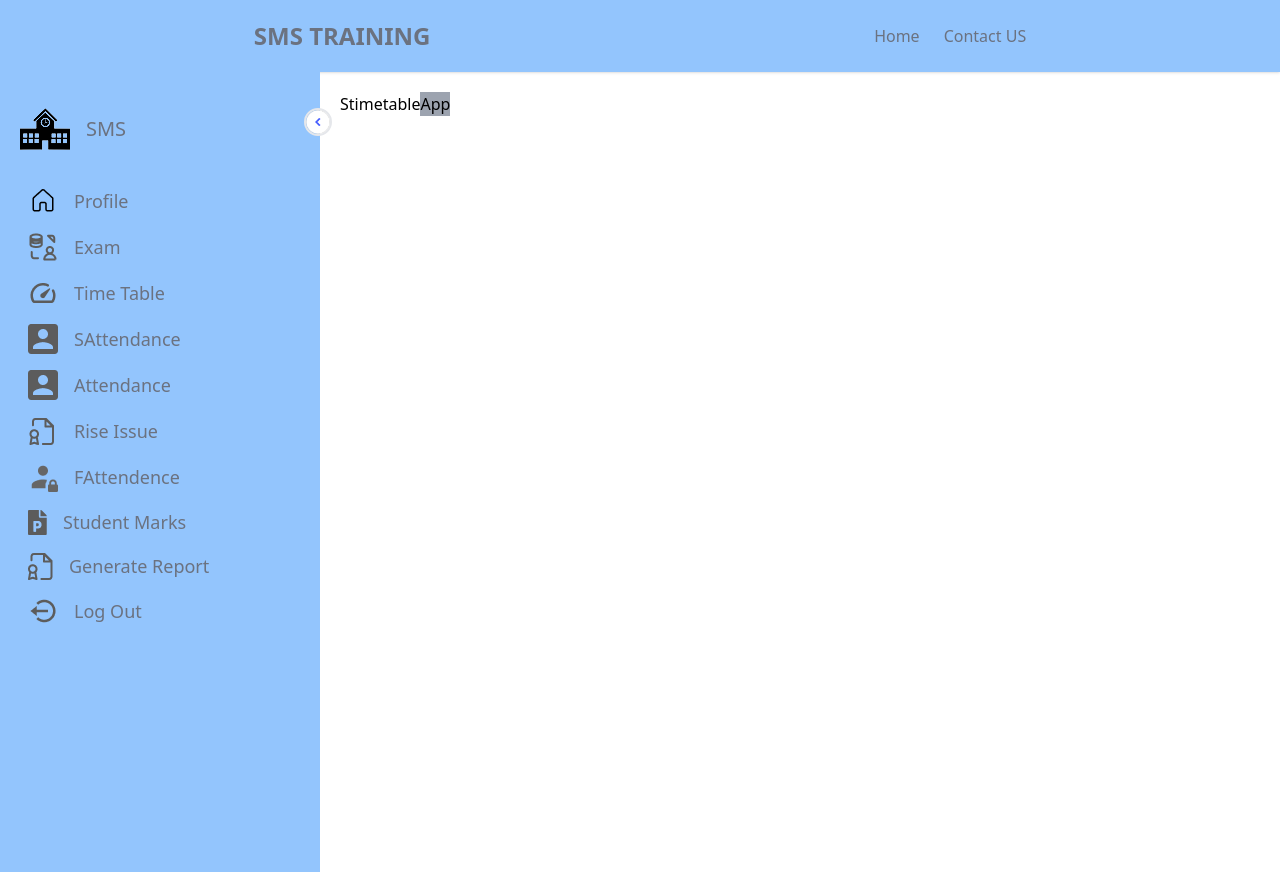
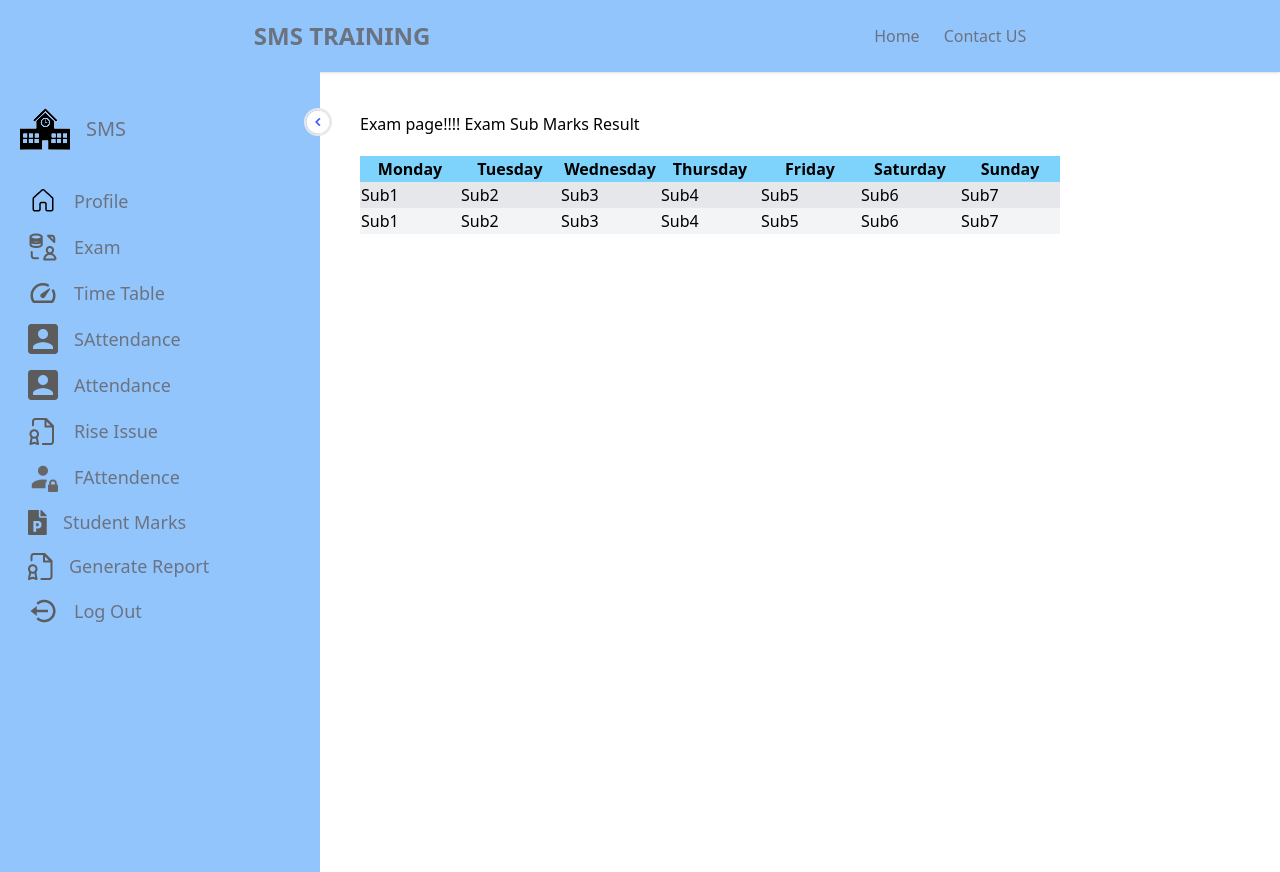
Before and after one commit to incubation-center/Electron-DesktopApp---Group7, a React (Vite) app: page /s-timetable in a window 1280 px wide. Built offline with nearby package versions, Linux system fonts and the light colour scheme.

Commit message:
update student module

```diff
--- a/package.json
+++ b/package.json
@@ -37,6 +37,7 @@
   },
   "dependencies": {
     "axios": "^1.2.1",
+    "rc-table": "^7.28.3",
     "react-router-dom": "^6.4.4"
   }
 }
--- a/src/Components/TableCustom.tsx
+++ b/src/Components/TableCustom.tsx
@@ -7,14 +7,14 @@ import {
 } from "rc-table/lib/interface";
 const bgRowColor = (record: any, index: number, indent: number): string => {
   if (index % 2 === 0) {
-    return "bg-gray-500";
+    return "bg-gray-200";
   }
-  return "bg-gray-400";
+  return "bg-gray-100";
 };
 
 const onHeaderRow = (record: any, index: number | undefined) => {
   const props: HTMLAttributes<any> | TdHTMLAttributes<any> = {
-    className: "bg-sky-500",
+    className: "bg-sky-300",
   };
   return props;
 };
--- a/src/Pages/Stimetable.tsx
+++ b/src/Pages/Stimetable.tsx
@@ -1,14 +1,88 @@
-import React from 'react'
-import Button from '@/Components/Button'
-import Table from '@/Components/Table'
-const Stimetable = () => {
+import React from "react";
+
+import Table from "rc-table";
+import TableCustom from "@/Components/TableCustom";
+
+// const headers: { key: SortKeys; label: string }[] = [
+//   { key: "id", label: "ID" },
+//   { key: "first_name", label: "First name" },
+//   { key: "last_name", label: "Last name" },
+//   { key: "email", label: "Email" },
+//   { key: "gender", label: "Gender" },
+//   { key: "ip_address", label: "IP address" },
+// ];
+
+const data = [
+  {
+    monsub: "Sub1",
+    tuesub: "Sub2",
+    wedsub: "Sub3",
+    thursub: "Sub4",
+    frisub: "Sub5",
+    satsub: "Sub6",
+    sunsub: "Sub7",
+  },
+  {
+    monsub: "Sub1",
+    tuesub: "Sub2",
+    wedsub: "Sub3",
+    thursub: "Sub4",
+    frisub: "Sub5",
+    satsub: "Sub6",
+    sunsub: "Sub7",
+  },
+];
+const columns = [
+  {
+    title: "Monday",
+    dataIndex: "monsub",
+    key: "monsub",
+    width: 100,
+  },
+  {
+    title: "Tuesday",
+    dataIndex: "tuesub",
+    key: "tuesub",
+    width: 100,
+  },
+  {
+    title: "Wednesday",
+    dataIndex: "wedsub",
+    key: "wedsub",
+    width: 100,
+  },
+  {
+    title: "Thursday",
+    dataIndex: "thursub",
+    key: "thursub",
+    width: 100,
+  },
+  {
+    title: "Friday",
+    dataIndex: "frisub",
+    key: "frisub",
+    width: 100,
+  },
+  {
+    title: "Saturday",
+    dataIndex: "satsub",
+    key: "satsub",
+    width: 100,
+  },
+  {
+    title: "Sunday",
+    dataIndex: "sunsub",
+    key: "sunsub",
+    width: 100,
+  },
+];
+function Stimetable() {
   return (
-    <div className='p-5'>
-      Stimetable
-      <Button>App</Button>
+    <div className="p-10">
+      <p className="mb-5">Exam page!!!! Exam Sub Marks Result</p>
+      <TableCustom data={data} columns={columns} />
     </div>
-
-  )
+  );
 }
 
-export default Stimetable
+export default Stimetable;
--- a/src/Pages/Student/Exam.tsx
+++ b/src/Pages/Student/Exam.tsx
@@ -33,25 +33,25 @@ const columns = [
     title: "Exam",
     dataIndex: "exam",
     key: "exam",
-    width: 100,
+    width: 200,
   },
   {
     title: "Subject",
     dataIndex: "subject",
     key: "subject",
-    width: 100,
+    width: 150,
   },
   {
     title: "Marks",
     dataIndex: "mark",
     key: "mark",
-    width: 200,
+    width: 150,
   },
   {
     title: "Result",
     dataIndex: "result",
     key: "result",
-    width: 200,
+    width: 150,
   },
   {
     title: "Operations",
@@ -62,8 +62,8 @@ const columns = [
 ];
 function Exam() {
   return (
-    <div>
-      Exam page!!!! Exam Sub Marks Result
+    <div className="p-10">
+      <p className="mb-5">Exam page!!!! Exam Sub Marks Result</p>
       <TableCustom data={data} columns={columns} />
     </div>
   );
--- a/src/Pages/Student/Sattandance.tsx
+++ b/src/Pages/Student/Sattandance.tsx
@@ -1,9 +1,72 @@
+import React from "react";
 
+import Table from "rc-table";
+import TableCustom from "@/Components/TableCustom";
 
-const Sattandance = () => {
+// const headers: { key: SortKeys; label: string }[] = [
+//   { key: "id", label: "ID" },
+//   { key: "first_name", label: "First name" },
+//   { key: "last_name", label: "Last name" },
+//   { key: "email", label: "Email" },
+//   { key: "gender", label: "Gender" },
+//   { key: "ip_address", label: "IP address" },
+// ];
+
+const columns = [
+  {
+    title: "Subject",
+    dataIndex: "subject",
+    key: "subject",
+    width: 200,
+  },
+  {
+    title: "Total",
+    dataIndex: "total",
+    key: "total",
+    width: 150,
+  },
+  {
+    title: "Present",
+    dataIndex: "present",
+    key: "present",
+    width: 150,
+  },
+  {
+    title: "Absent",
+    dataIndex: "absent",
+    key: "absent",
+    width: 150,
+  },
+  {
+    title: "Percentage",
+    dataIndex: "percentage",
+    key: "percentage",
+    width: 150,
+  },
+];
+const data = [
+  {
+    subject: "Database Management",
+    total: 50,
+    present: 25,
+    absent: 25,
+    percentage: 90,
+  },
+  {
+    subject: "Computer Science",
+    total: 50,
+    present: 45,
+    absent: 5,
+    percentage: 90,
+  },
+];
+function Sattandance() {
   return (
-    <div>S attandance for student view !!! Sub Total Present Absent Precentage</div>
-  )
+    <div className="p-10">
+      <p className="mb-5">Sattandance: sub total present absent percentage</p>
+      <TableCustom data={data} columns={columns}/>
+    </div>
+  );
 }
 
-export default Sattandance
+export default Sattandance;
```
